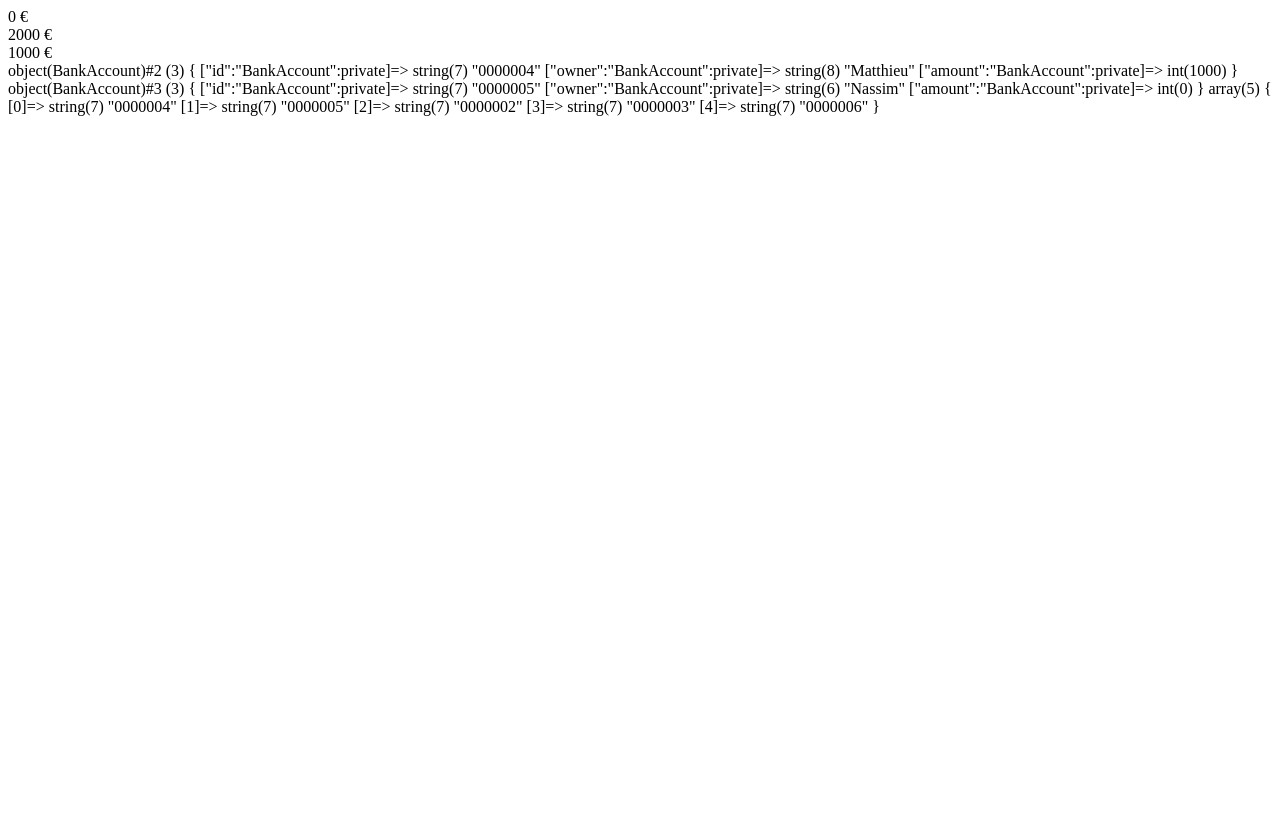
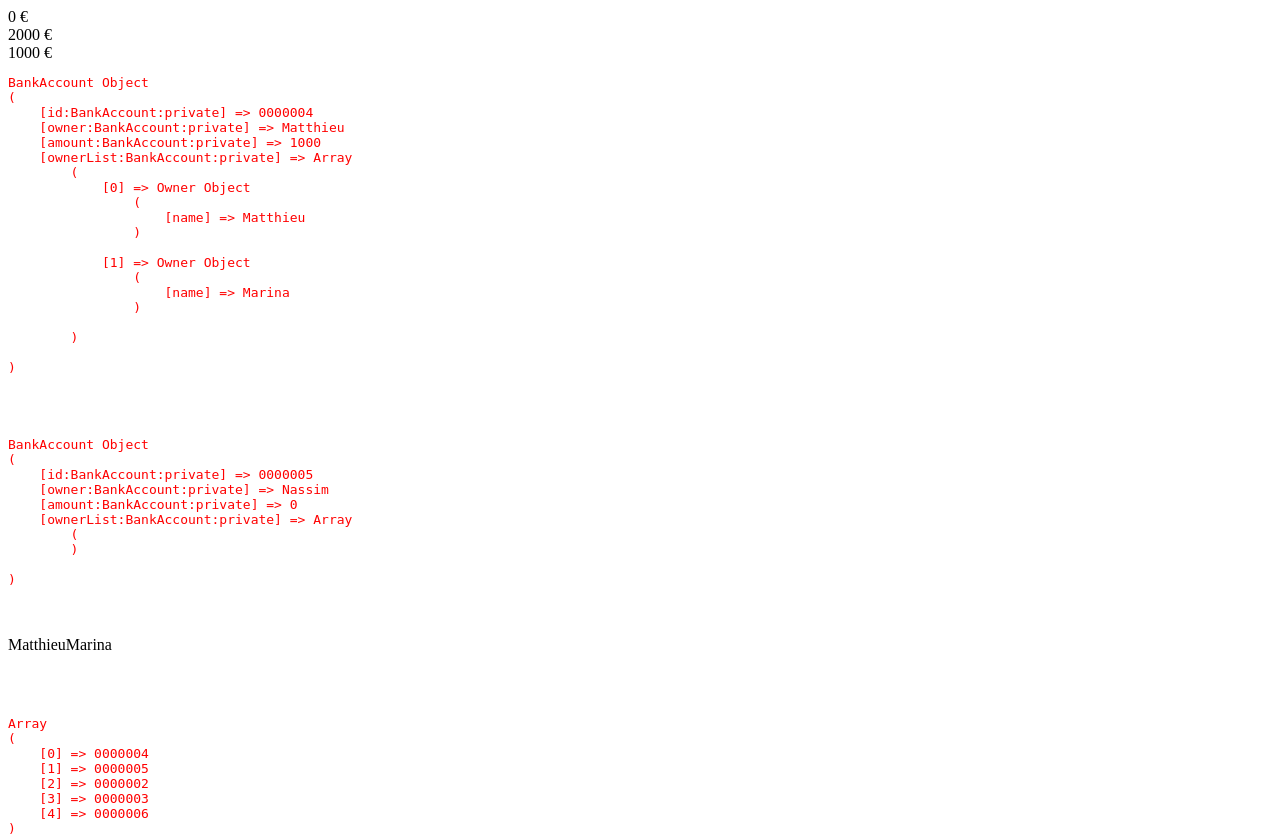
Before and after one commit to diw-885/poo-php, a PHP site: page / in a window 1280 px wide. Shown: the top 835 px of the page. Before the commit the page ends 116 px from the top, so only its background shows below. Run offline with PHP 8.4, Linux system fonts and the light colour scheme.

Commit message:
BankAccount

```diff
--- a/05-bankaccount/BankAccount.php
+++ b/05-bankaccount/BankAccount.php
@@ -6,6 +6,7 @@ class BankAccount
     private $owner;
     private $amount = 0;
     public static $accountList = [];
+    private $ownerList = [];
 
     public function __construct($id, $owner, $amount = 0)
     {
@@ -41,4 +42,19 @@ class BankAccount
 
         return $this;
     }
+
+    public function addOwner($o)
+    {
+        $this->ownerList[] = $o;
+
+        return $this;
+    }
+
+    public function getOwners()
+    {
+        foreach ($this->ownerList as $owner) {
+            echo $owner->name;
+        }
+        //return $this->ownerList;
+    }
 }
--- /dev/null
+++ b/05-bankaccount/Owner.php
@@ -0,0 +1,11 @@
+<?php
+
+class Owner
+{
+    public $name;
+
+    public function __construct($n)
+    {
+        $this->name = $n;
+    }
+}
--- a/05-bankaccount/index.php
+++ b/05-bankaccount/index.php
@@ -1,12 +1,18 @@
 <?php
 
 require 'BankAccount.php';
+require 'Owner.php';
+
+$owner01 = new Owner('Matthieu');
+$owner02 = new Owner('Marina');
 
 $bankAccount01 = new BankAccount(null, 'Matthieu'); // Matthieu a 0 sur son compte
 $bankAccount02 = new BankAccount(null, 'Nassim');
 $bankAccount03 = new BankAccount(null, 'Toto');
 $bankAccount04 = new BankAccount(null, 'Titi');
 $bankAccount05 = new BankAccount(null, 'Tata');
+
+$bankAccount01->addOwner($owner01)->addOwner($owner02);
 
 echo $bankAccount01->getBalance().'<br />';
 
@@ -18,7 +24,13 @@ $bankAccount01->withdrawMoney(1000);
 
 echo $bankAccount01->getBalance().'<br />';
 
-var_dump($bankAccount01);
-var_dump($bankAccount02);
+require 'print_r.php';
 
-var_dump(BankAccount::$accountList);
+super_print_r($bankAccount01);
+echo '<br /><br />';
+super_print_r($bankAccount02);
+echo '<br /><br />';
+super_print_r($bankAccount01->getOwners()); // Matthieu, Marina
+echo '<br /><br />';
+
+super_print_r(BankAccount::$accountList);
--- /dev/null
+++ b/05-bankaccount/print_r.php
@@ -0,0 +1,7 @@
+<?php
+
+function super_print_r($arg) {
+    echo '<pre style="color: red">';
+    print_r($arg);
+    echo '</pre>';
+}
```
